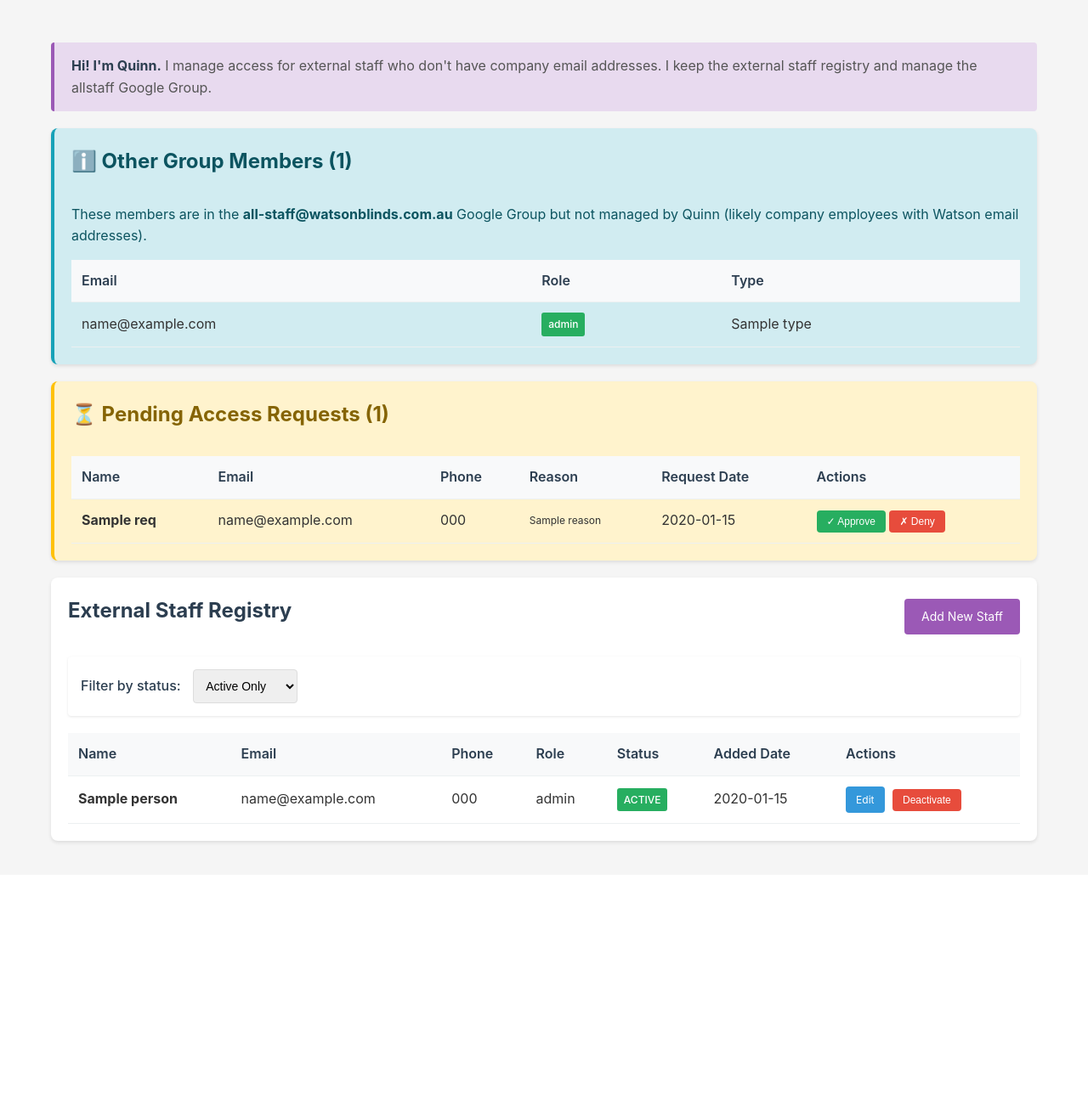
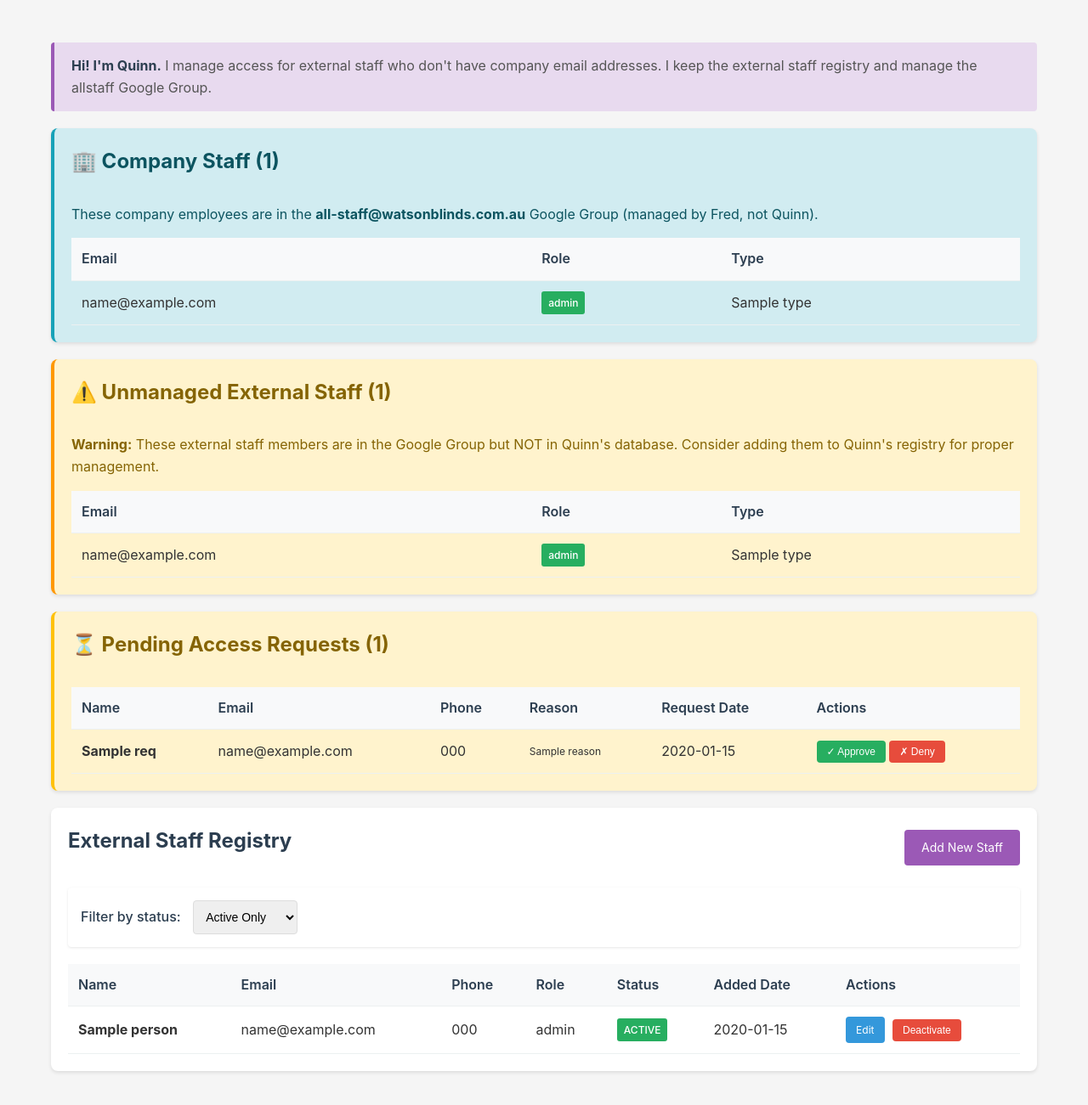
Before and after one commit to derekgwatson/bot-team, a Flask app: template quinn/web/templates/index.html in a window 1280 px wide. Shown: the part 196-1497 px from the top of the page at 85% size. Before the commit the page ends 1191 px from the top, so only its background shows below. Run offline with Flask 3, Linux system fonts and the light colour scheme; the template is opened without the code that fills it: most values are stand-ins (such as "Sample title", 1, 10 or a date in 2020).

Commit message:
Make Quinn smarter about categorizing group members
- Add organization domains to Quinn's config
- Categorize group members into:
  * Company Staff: Users with company domain emails (managed by Fred)
  * Unmanaged External: Non-company emails not in Quinn's database (warning)
  * External Staff Registry: External staff Quinn actively manages
- Show clear warnings for unmanaged external staff who should be added to Quinn

```diff
--- a/quinn/config.py
+++ b/quinn/config.py
@@ -27,6 +27,9 @@ class Config:
         self.credentials_file = os.path.join(os.path.dirname(__file__), data['google_groups']['credentials_file'])
         self.allstaff_group = data['google_groups']['allstaff_group']
 
+        # Organization config
+        self.organization_domains = data['organization']['domains']
+
         # Auth config - secrets come from environment variables
         self.oauth_client_id = os.environ.get('GOOGLE_OAUTH_CLIENT_ID')
         self.oauth_client_secret = os.environ.get('GOOGLE_OAUTH_CLIENT_SECRET')
--- a/quinn/config.yaml
+++ b/quinn/config.yaml
@@ -18,6 +18,13 @@ google_groups:
   credentials_file: "credentials.json"
   # Email address of the group to manage
   allstaff_group: "allstaff@watsonblinds.com.au"
+
+# Organization domains
+organization:
+  domains:
+    - "watsonblinds.com.au"
+    - "watsoncommercial.com.au"
+    - "designerdrapes.com.au"
 
 # Authentication configuration
 auth:
--- a/quinn/web/templates/index.html
+++ b/quinn/web/templates/index.html
@@ -2,13 +2,13 @@
 
 {% block content %}
 
-{% if other_members %}
+{% if company_staff %}
 <div class="card" style="background: #d1ecf1; border-left: 4px solid #17a2b8;">
     <div style="display: flex; justify-content: space-between; align-items: center; margin-bottom: 15px;">
-        <h2 style="color: #0c5460;">ℹ️ Other Group Members ({{ other_members|length }})</h2>
+        <h2 style="color: #0c5460;">🏢 Company Staff ({{ company_staff|length }})</h2>
     </div>
     <div style="margin-bottom: 15px; color: #0c5460;">
-        <p>These members are in the <strong>all-staff@watsonblinds.com.au</strong> Google Group but not managed by Quinn (likely company employees with Watson email addresses).</p>
+        <p>These company employees are in the <strong>all-staff@watsonblinds.com.au</strong> Google Group (managed by Fred, not Quinn).</p>
     </div>
 
     <table>
@@ -20,7 +20,37 @@
             </tr>
         </thead>
         <tbody>
-            {% for member in other_members %}
+            {% for member in company_staff %}
+            <tr>
+                <td>{{ member.email }}</td>
+                <td><span class="badge badge-active">{{ member.role }}</span></td>
+                <td>{{ member.type }}</td>
+            </tr>
+            {% endfor %}
+        </tbody>
+    </table>
+</div>
+{% endif %}
+
+{% if unmanaged_external %}
+<div class="card" style="background: #fff3cd; border-left: 4px solid #ff9800;">
+    <div style="display: flex; justify-content: space-between; align-items: center; margin-bottom: 15px;">
+        <h2 style="color: #856404;">⚠️ Unmanaged External Staff ({{ unmanaged_external|length }})</h2>
+    </div>
+    <div style="margin-bottom: 15px; color: #856404;">
+        <p><strong>Warning:</strong> These external staff members are in the Google Group but NOT in Quinn's database. Consider adding them to Quinn's registry for proper management.</p>
+    </div>
+
+    <table>
+        <thead>
+            <tr>
+                <th>Email</th>
+                <th>Role</th>
+                <th>Type</th>
+            </tr>
+        </thead>
+        <tbody>
+            {% for member in unmanaged_external %}
             <tr>
                 <td>{{ member.email }}</td>
                 <td><span class="badge badge-active">{{ member.role }}</span></td>
```
Also changed, not shown: quinn/web/routes.py (+23 -3 lines).
